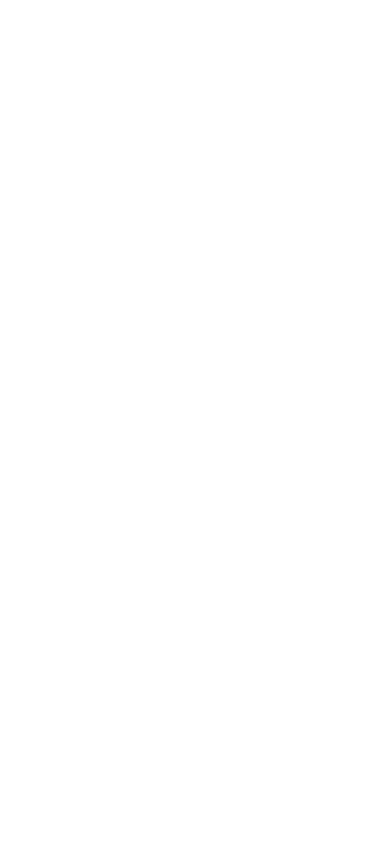
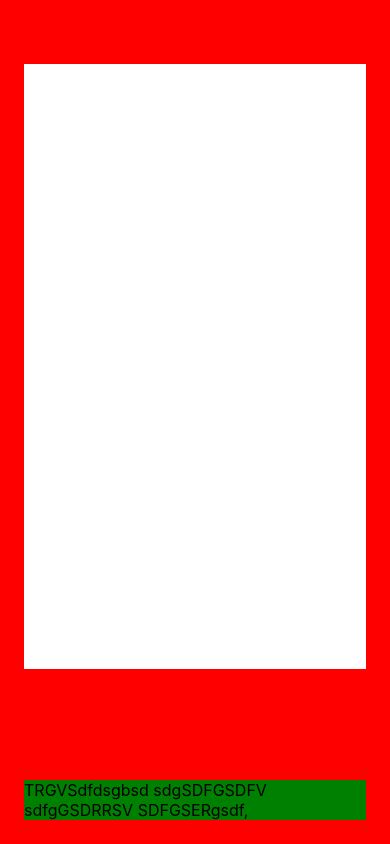
Before and after one commit to dimitrisafendras/proof, a React (Create React App) app: page / in a window 390 px wide. Built offline with nearby package versions, Linux system fonts and the light colour scheme.

Commit message:
login page ready

```diff
--- a/src/components/adaptive/loginLayout/LoginLayout.css
+++ b/src/components/adaptive/loginLayout/LoginLayout.css
@@ -0,0 +1,27 @@
+.LoginLayout {
+    height: 100vh;
+    width: 100vw;
+    background-color: red;
+
+    display: grid;
+    grid-template-columns: repeat(12, 1fr);
+    grid-template-rows: 110px auto 110px;
+    grid-template-areas:
+            ". . . . . . . . . . . ."
+            ". . text text text text card card card card . ."
+            ". . . . . . . . . . . .";
+    grid-column-gap: 24px;
+}
+
+@media only screen and (max-width: 768px) {
+    .LoginLayout {
+        grid-template-columns: 24px auto 24px;
+        grid-template-rows: 64px 8fr 2fr 24px;
+        grid-template-areas:
+                ". . ."
+                ". card ."
+                ". text ."
+                ". . .";
+        grid-column-gap: unset;
+    }
+}
--- a/src/components/adaptive/loginLayout/LoginLayout.jsx
+++ b/src/components/adaptive/loginLayout/LoginLayout.jsx
@@ -1,9 +1,10 @@
 import React from 'react';
 import './LoginLayout.css';
 
-export const LoginLayout = ({}) => {
+export const LoginLayout = ({children}) => {
 	return (
 		<div className='LoginLayout'>
+			{children}
 		</div>
 	);
 };
--- a/src/components/responsive/card/Card.css
+++ b/src/components/responsive/card/Card.css
@@ -0,0 +1,4 @@
+.Card {
+    background-color: white;
+    grid-area: card;
+}
--- a/src/components/responsive/card/Card.jsx
+++ b/src/components/responsive/card/Card.jsx
@@ -1,7 +1,7 @@
 import React from 'react';
 import './Card.css';
 
-export const Card = ({}) => {
+export const Card = () => {
 	return (
 		<div className='Card'>
 		</div>
--- a/src/components/responsive/text/Text.css
+++ b/src/components/responsive/text/Text.css
@@ -0,0 +1,6 @@
+.Text {
+    grid-area: text;
+    background-color: green;
+    height: fit-content;
+    align-self: end;
+}
--- a/src/components/responsive/text/Text.jsx
+++ b/src/components/responsive/text/Text.jsx
@@ -4,6 +4,7 @@ import './Text.css';
 export const Text = ({}) => {
 	return (
 		<div className='Text'>
+			TRGVSdfdsgbsd sdgSDFGSDFV sdfgGSDRRSV SDFGSERgsdf,
 		</div>
 	);
 };
```
